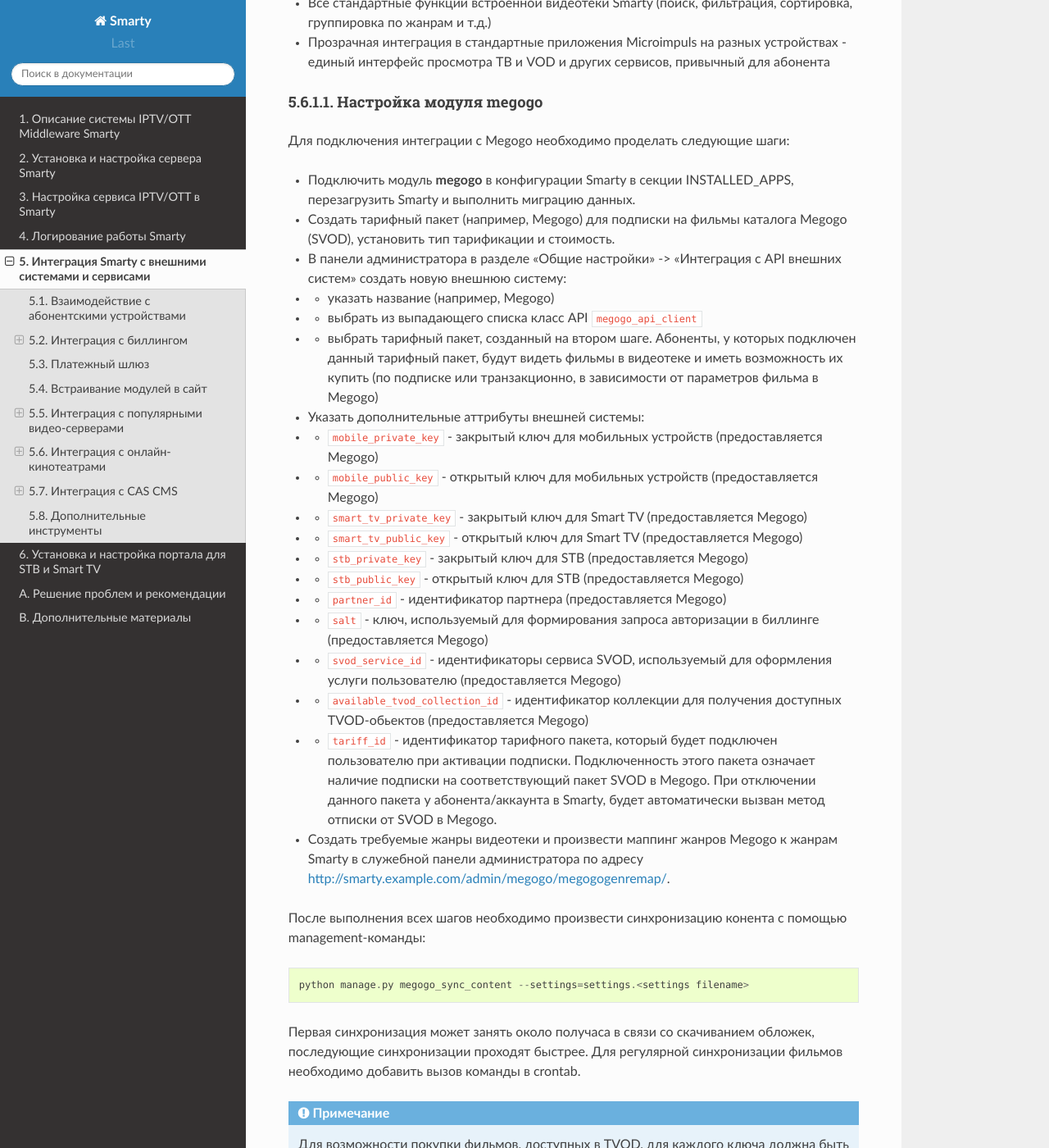
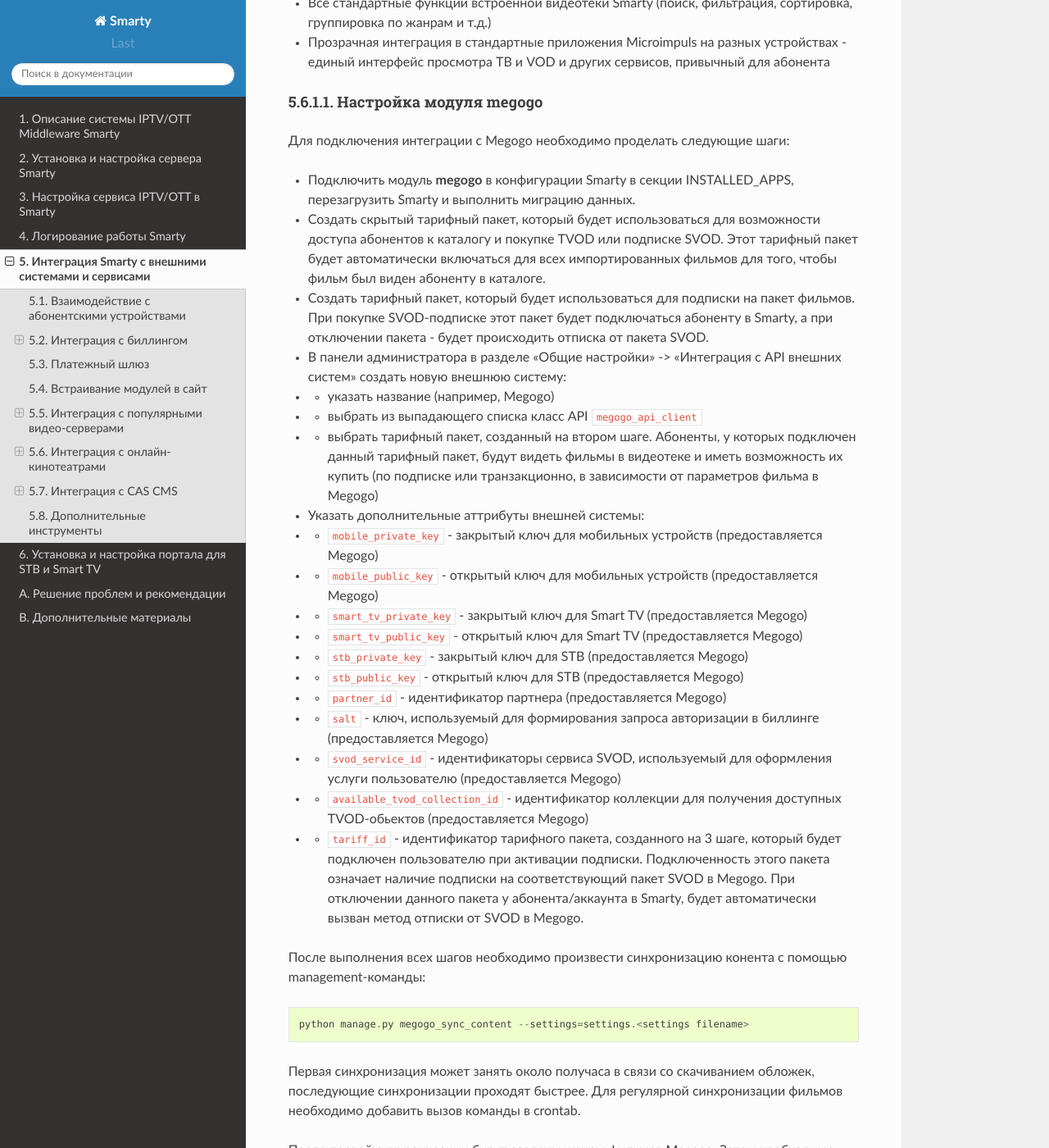
Before and after one commit to sergey-yakovlev/smarty-docs, a Sphinx documentation site: the page built from source/integration.rst, in a window 1280 px wide and 1400 px high, scrolled down 4427 px. Shown: the whole window at 82% size. Built offline with Sphinx 7.4.7 and the Read the Docs theme 2.0.0, drawn with Linux system fonts in a browser that asks for light colours; some of the changed text lies outside the part shown.

Commit message:
Актуализировал документацию megogo

```diff
--- a/source/integration.rst
+++ b/source/integration.rst
@@ -168,7 +168,10 @@ Smarty содержит модуль для интеграции с онлайн
 Для подключения интеграции с Megogo необходимо проделать следующие шаги:
 
 * Подключить модуль **megogo** в конфигурации Smarty в секции INSTALLED_APPS, перезагрузить Smarty и выполнить миграцию данных.
-* Создать тарифный пакет (например, Megogo) для подписки на фильмы каталога Megogo (SVOD), установить тип тарификации и стоимость.
+* Создать скрытый тарифный пакет, который будет использоваться для возможности доступа абонентов к каталогу и покупке TVOD или подписке SVOD.
+  Этот тарифный пакет будет автоматически включаться для всех импортированных фильмов для того, чтобы фильм был виден абоненту в каталоге.
+* Создать тарифный пакет, который будет использоваться для подписки на пакет фильмов. При покупке SVOD-подписке этот пакет будет подключаться
+  абоненту в Smarty, а при отключении пакета - будет происходить отписка от пакета SVOD.
 * В панели администратора в разделе "Общие настройки" -> "Интеграция с API внешних систем" создать новую внешнюю систему:
 * * указать название (например, Megogo)
 * * выбрать из выпадающего списка класс API ``megogo_api_client``
@@ -186,11 +189,9 @@ Smarty содержит модуль для интеграции с онлайн
 * * ``salt`` - ключ, используемый для формирования запроса авторизации в биллинге (предоставляется Megogo)
 * * ``svod_service_id`` - идентификаторы сервиса SVOD, используемый для оформления услуги пользователю (предоставляется Megogo)
 * * ``available_tvod_collection_id`` - идентификатор коллекции для получения доступных TVOD-обьектов (предоставляется Megogo)
-* * ``tariff_id`` - идентификатор тарифного пакета, который будет подключен пользователю при активации подписки.
+* * ``tariff_id`` - идентификатор тарифного пакета, созданного на 3 шаге, который будет подключен пользователю при активации подписки.
     Подключенность этого пакета означает наличие подписки на соответствующий пакет SVOD в Megogo. При отключении данного
     пакета у абонента/аккаунта в Smarty, будет автоматически вызван метод отписки от SVOD в Megogo.
-* Создать требуемые жанры видеотеки и произвести маппинг жанров Megogo к жанрам Smarty в служебной панели администратора
-  по адресу http://smarty.example.com/admin/megogo/megogogenremap/.
 
 После выполнения всех шагов необходимо произвести синхронизацию конента с помощью management-команды: ::
 
@@ -198,6 +199,14 @@ Smarty содержит модуль для интеграции с онлайн
 
 Первая синхронизация может занять около получаса в связи со скачиванием обложек, последующие синхронизации проходят
 быстрее. Для регулярной синхронизации фильмов необходимо добавить вызов команды в crontab.
+
+После первой синхронизации будут созданы жанры фильмов Megogo. Затем необходимо выполнить финальный шаг:
+
+* Создать требуемые жанры видеотеки в Smarty и произвести маппинг жанров Megogo к жанрам Smarty в служебной панели администратора
+  по адресу http://smarty.example.com/admin/megogo/megogogenremap/.
+
+При последующей синхронизации фильмов произойдет привязка жанров.
+
 
 .. note::
 
```
